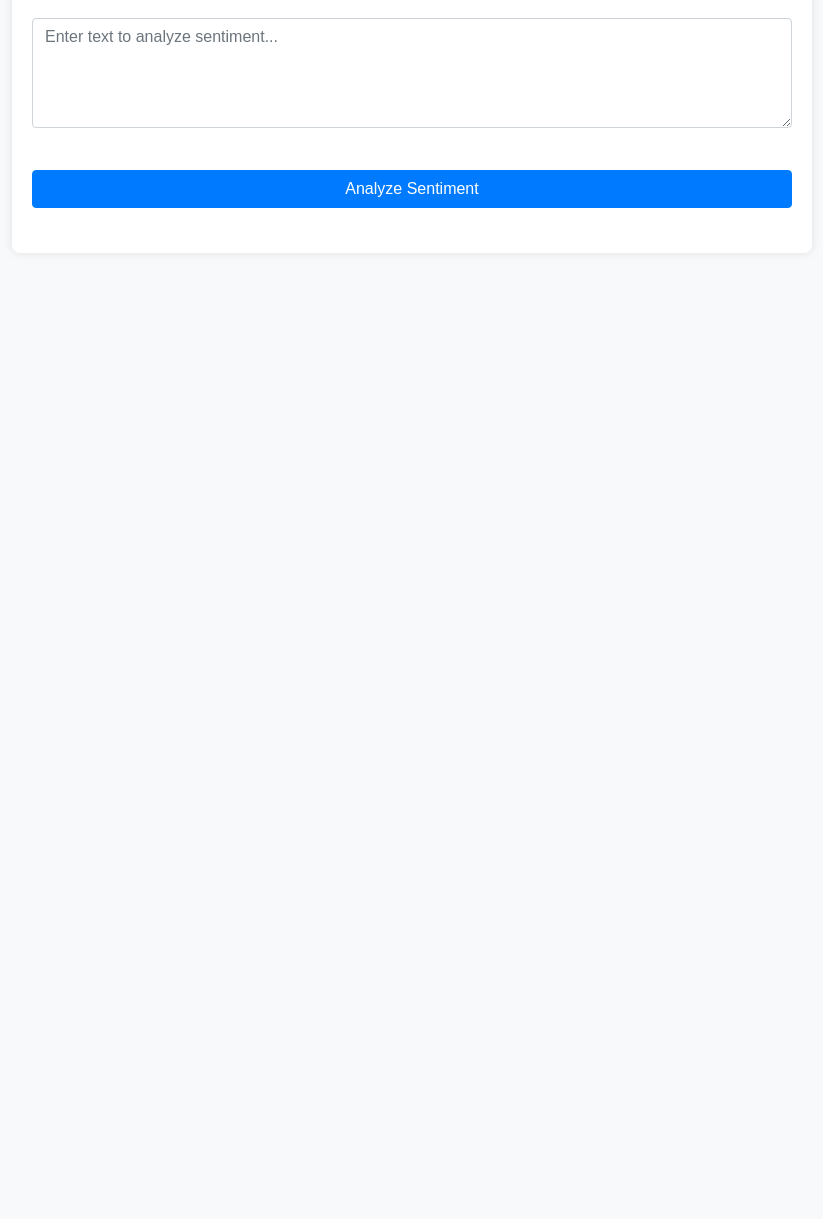
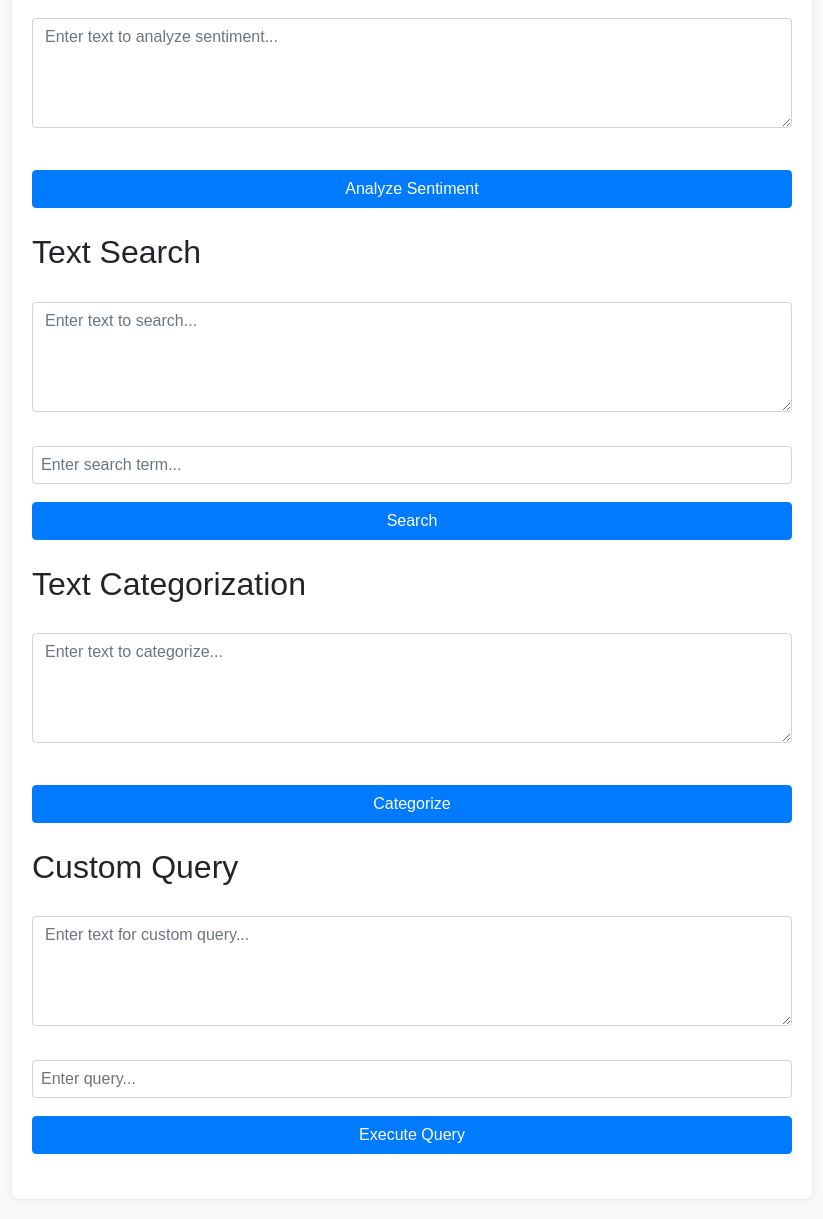
Before and after one commit to Geo-y20/Corporatica--Task, a Python web app: template templates/text_analysis.html in a window 1280 px wide. Shown: the part 765-1984 px from the top of the page, without its empty margins (228-1051 px from the left). Before the commit the page ends 973 px from the top, so only its background shows below. Run offline with Jinja, Linux system fonts and the light colour scheme; the template is opened without the code that fills it, so the values that code supplies are empty; some libraries are stand-ins or nearby versions.

Commit message:
adding function search and category

```diff
--- a/templates/text_analysis.html
+++ b/templates/text_analysis.html
@@ -53,6 +53,47 @@
             <p>{{ sentiment }}</p>
             {% endif %}
         </div>
+
+        <!-- Text Search -->
+        <div class="form-container">
+            <h2>Text Search</h2>
+            <form action="/search" method="post">
+                <textarea name="text" rows="4" cols="50" placeholder="Enter text to search..." class="form-control">{{ input_text_search or '' }}</textarea><br>
+                <input type="text" name="search_term" placeholder="Enter search term..." class="form-control">
+                <button type="submit" class="btn btn-primary mt-2">Search</button>
+            </form>
+            {% if result_search %}
+            <h3>Search Result:</h3>
+            <p>{{ result_search }}</p>
+            {% endif %}
+        </div>
+
+        <!-- Text Categorization -->
+        <div class="form-container">
+            <h2>Text Categorization</h2>
+            <form action="/categorize" method="post">
+                <textarea name="text" rows="4" cols="50" placeholder="Enter text to categorize..." class="form-control">{{ input_text_categorize or '' }}</textarea><br>
+                <button type="submit" class="btn btn-primary mt-2">Categorize</button>
+            </form>
+            {% if category %}
+            <h3>Category:</h3>
+            <p>{{ category }}</p>
+            {% endif %}
+        </div>
+
+        <!-- Custom Query -->
+        <div class="form-container">
+            <h2>Custom Query</h2>
+            <form action="/custom_query" method="post">
+                <textarea name="text" rows="4" cols="50" placeholder="Enter text for custom query..." class="form-control">{{ input_text_query or '' }}</textarea><br>
+                <input type="text" name="query" placeholder="Enter query..." class="form-control">
+                <button type="submit" class="btn btn-primary mt-2">Execute Query</button>
+            </form>
+            {% if occurrences %}
+            <h3>Query Result:</h3>
+            <p>{{ occurrences }}</p>
+            {% endif %}
+        </div>
     </div>
     <script src="{{ url_for('static', filename='scripts.js') }}"></script>
 </body>
```
